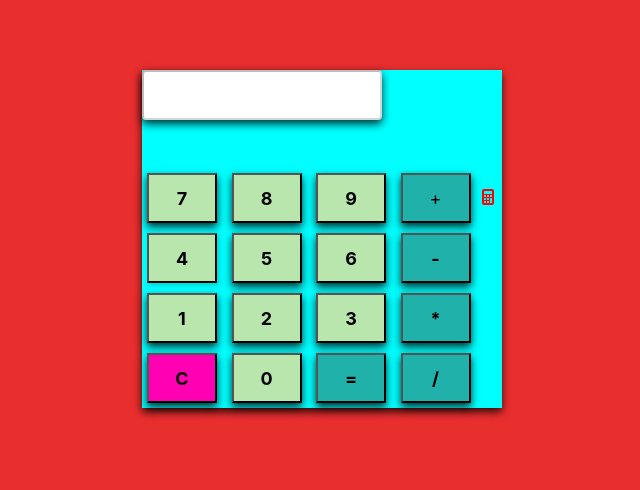
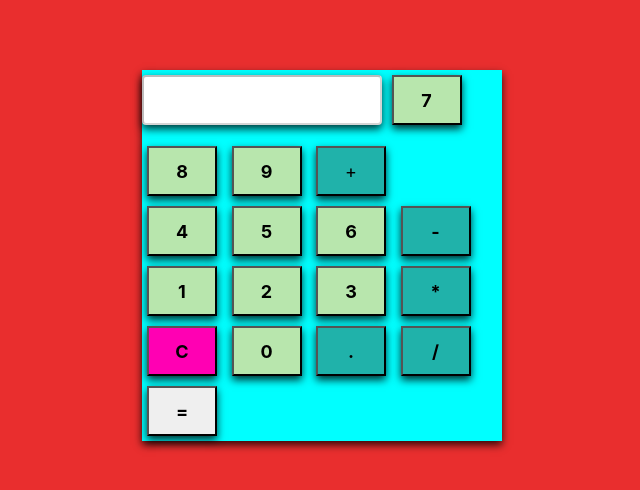
Before and after one commit to Agata-88/Calculator-, a website: page index.html in a window 1280 px wide. Shown: the whole page, without its empty margins (318-958 px from the left). Drawn offline with nearby package versions, Linux system fonts and the light colour scheme.

Commit message:
decimal point added to design

```diff
--- a/index.html
+++ b/index.html
@@ -14,18 +14,14 @@
 
   <div class="calculator">
 
-    <input class="shadow p-3 mb-5 bg-white rounded" type="text" id="display" disabled>
-    <br>
-
+    <input class="shadow p-3 mb-3 bg-white rounded" type="text" id="display" disabled>
     <button id="numericalButton" onclick="appendToDisplay('7')" style="font-weight: bold;">7</button>
     <button id="numericalButton" onclick="appendToDisplay('8')"style="font-weight: bold;">8</button>
     <button id="numericalButton" onclick="appendToDisplay('9')"style="font-weight: bold;">9</button>
 
-    <button id="functionButton" onclick="appendToDisplay('+')">+</button>  <svg xmlns="http://www.w3.org/2000/svg" width="16" height="16" fill="currentColor" class="fa fa-calculator" style="font-size:48px;color:red" viewBox="0 0 16 16">
-      <path d="M2 2a2 2 0 0 1 2-2h8a2 2 0 0 1 2 2v12a2 2 0 0 1-2 2H4a2 2 0 0 1-2-2zm2 .5v2a.5.5 0 0 0 .5.5h7a.5.5 0 0 0 .5-.5v-2a.5.5 0 0 0-.5-.5h-7a.5.5 0 0 0-.5.5m0 4v1a.5.5 0 0 0 .5.5h1a.5.5 0 0 0 .5-.5v-1a.5.5 0 0 0-.5-.5h-1a.5.5 0 0 0-.5.5M4.5 9a.5.5 0 0 0-.5.5v1a.5.5 0 0 0 .5.5h1a.5.5 0 0 0 .5-.5v-1a.5.5 0 0 0-.5-.5zM4 12.5v1a.5.5 0 0 0 .5.5h1a.5.5 0 0 0 .5-.5v-1a.5.5 0 0 0-.5-.5h-1a.5.5 0 0 0-.5.5M7.5 6a.5.5 0 0 0-.5.5v1a.5.5 0 0 0 .5.5h1a.5.5 0 0 0 .5-.5v-1a.5.5 0 0 0-.5-.5zM7 9.5v1a.5.5 0 0 0 .5.5h1a.5.5 0 0 0 .5-.5v-1a.5.5 0 0 0-.5-.5h-1a.5.5 0 0 0-.5.5m.5 2.5a.5.5 0 0 0-.5.5v1a.5.5 0 0 0 .5.5h1a.5.5 0 0 0 .5-.5v-1a.5.5 0 0 0-.5-.5zM10 6.5v1a.5.5 0 0 0 .5.5h1a.5.5 0 0 0 .5-.5v-1a.5.5 0 0 0-.5-.5h-1a.5.5 0 0 0-.5.5m.5 2.5a.5.5 0 0 0-.5.5v4a.5.5 0 0 0 .5.5h1a.5.5 0 0 0 .5-.5v-4a.5.5 0 0 0-.5-.5z"/>
-    </svg>
+    <button id="functionButton" onclick="appendToDisplay('+')">+</button>
     <br>
-    <button id="numericalButton" onclick="appendToDisplay('4')"style="font-weight: bold;box-shadow: 2px 2px 5px rgba(0, 0, 0, 0.2)">4</button>
+    <button id="numericalButton" onclick="appendToDisplay('4')"style="font-weight: bold;">4</button>
     <button id="numericalButton" onclick="appendToDisplay('5')"style="font-weight: bold;">5</button>
     <button id="numericalButton" onclick="appendToDisplay('6')"style="font-weight: bold;">6</button>
     <button id="functionButton" onclick="appendToDisplay('-')"style="font-weight: bold;">-</button>
@@ -37,9 +33,9 @@
     <br>
     <button id="clearButton" onclick="clearDisplay()"style="font-weight: bold;">C</button>
     <button id="numericalButton" onclick="appendToDisplay('0')"style="font-weight: bold;">0</button>
-    <button id="functionButton" onclick="calculateResult()"style="font-weight: bold;">=</button>
+    <button id="functionButton" onclick="appendToDisplay('.')"style="font-weight: bold;">.</button>
     <button id="functionButton" onclick="appendToDisplay('/')"style="font-weight: bold;">/</button>
-
+    <button id="equalButton" onclick="calculateResult()"style="font-weight: bold;">=</button>
     <script src="calculator.js"></script>
 
  </div>
```
